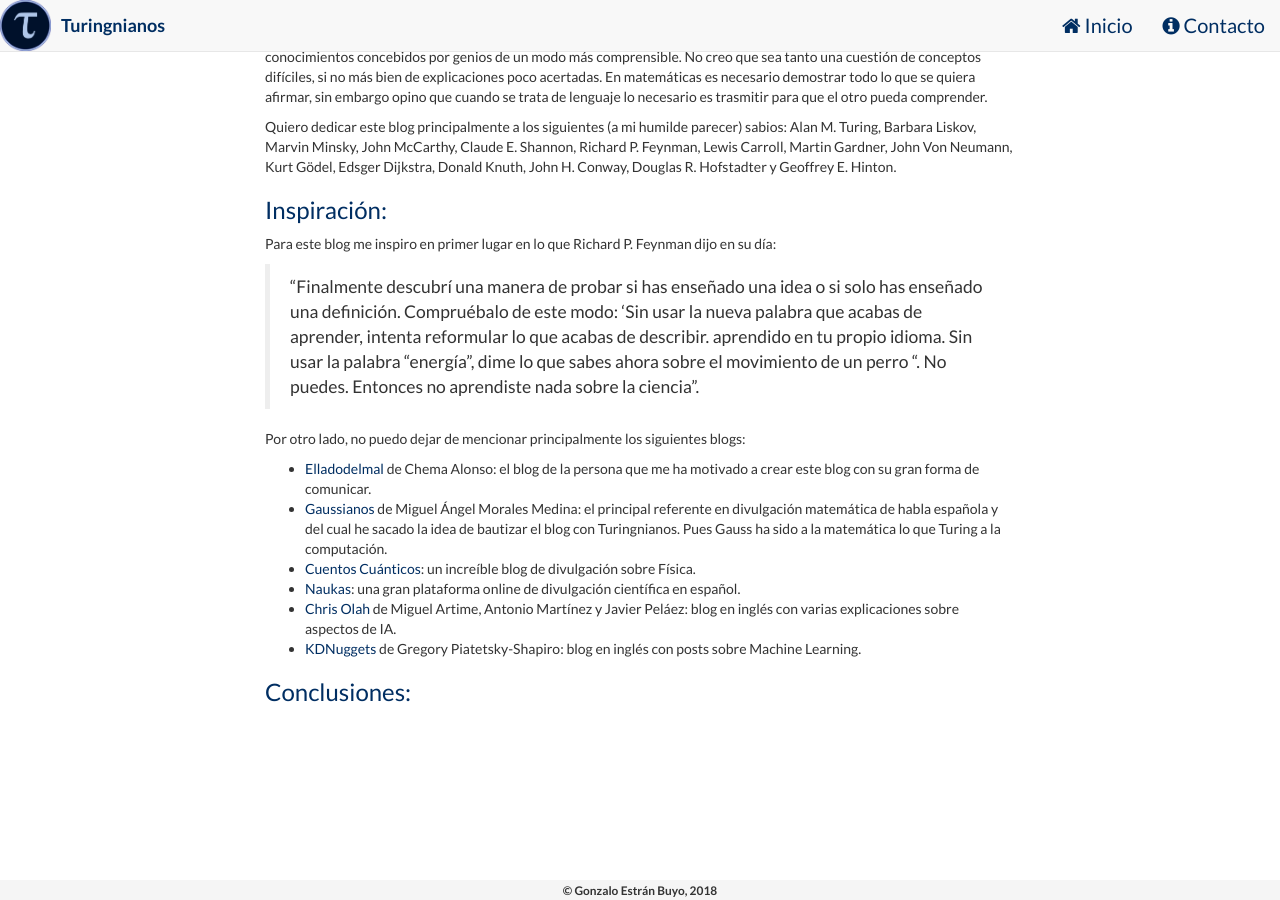
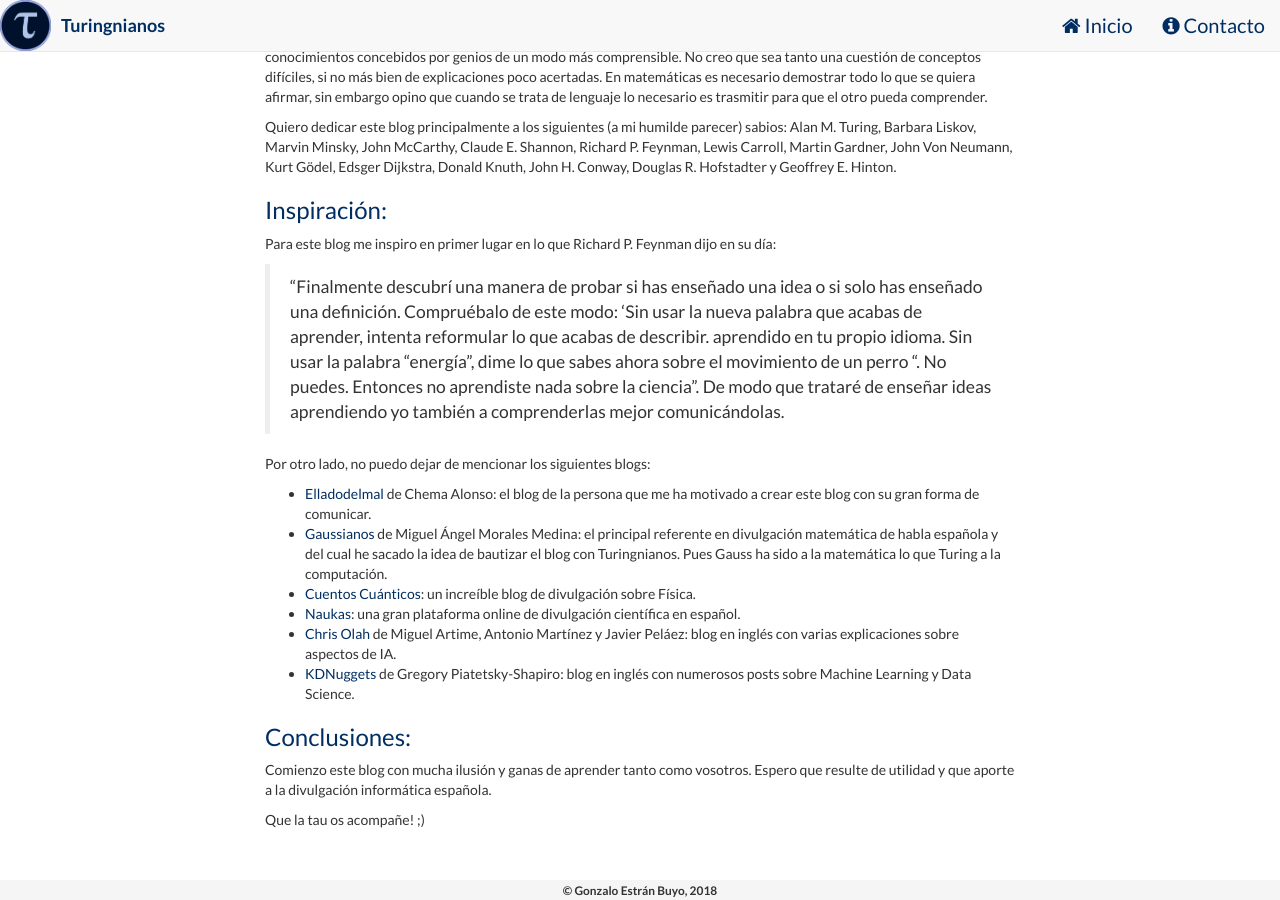
Before and after one commit to turingnianos/turingnianos.github.io, a Jekyll site: the page built from _posts/2018-01-03-hola-mundo.md, in a window 1280 px wide and 900 px high, scrolled down 738 px. Built offline with Jekyll 4.4.1, drawn with Linux system fonts in a browser that asks for light colours; nearby versions of some CDN libraries.

Commit message:
Update 2018-01-03-hola-mundo.md

```diff
--- a/_posts/2018-01-03-hola-mundo.md
+++ b/_posts/2018-01-03-hola-mundo.md
@@ -29,13 +29,17 @@ Quiero dedicar este blog principalmente a los siguientes (a mi humilde parecer)
 ### Inspiración:
 Para este blog me inspiro en primer lugar en lo que Richard P. Feynman dijo en su día:
 > "Finalmente descubrí una manera de probar si has enseñado una idea o si solo has enseñado una definición. Compruébalo de este modo: 'Sin usar la nueva palabra que acabas de aprender, intenta reformular lo que acabas de describir. aprendido en tu propio idioma. Sin usar la palabra "energía", dime lo que sabes ahora sobre el movimiento de un perro ". No puedes. Entonces no aprendiste nada sobre la ciencia".
+De modo que trataré de enseñar ideas aprendiendo yo también a comprenderlas mejor comunicándolas.
 
-Por otro lado, no puedo dejar de mencionar principalmente los siguientes blogs:
+Por otro lado, no puedo dejar de mencionar los siguientes blogs:
 * [Elladodelmal](elladodelmal.com) de Chema Alonso: el blog de la persona que me ha motivado a crear este blog con su gran forma de comunicar.
 * [Gaussianos](gaussianos.com) de Miguel Ángel Morales Medina: el principal referente en divulgación matemática de habla española y del cual he sacado la idea de bautizar el blog con Turingnianos. Pues Gauss ha sido a la matemática lo que Turing a la computación.
 * [Cuentos Cuánticos](https://cuentos-cuanticos.com/): un increíble blog de divulgación sobre Física.
 * [Naukas](http://naukas.com/): una gran plataforma online de divulgación científica en español.
 * [Chris Olah](colah.github.io) de Miguel Artime, Antonio Martínez y  Javier Peláez: blog en inglés con varias explicaciones sobre aspectos de IA.
-* [KDNuggets](https://www.kdnuggets.com/) de Gregory Piatetsky-Shapiro: blog en inglés con posts sobre Machine Learning.
+* [KDNuggets](https://www.kdnuggets.com/) de Gregory Piatetsky-Shapiro: blog en inglés con numerosos posts sobre Machine Learning y Data Science.
 
 ### Conclusiones:
+Comienzo este blog con mucha ilusión y ganas de aprender tanto como vosotros. Espero que resulte de utilidad y que aporte a la divulgación informática española.
+
+Que la tau os acompañe! ;)
```
